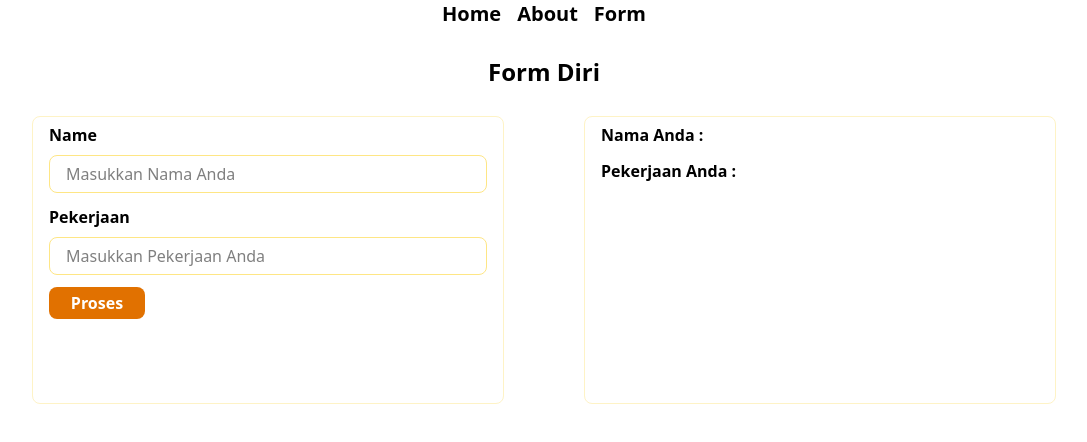
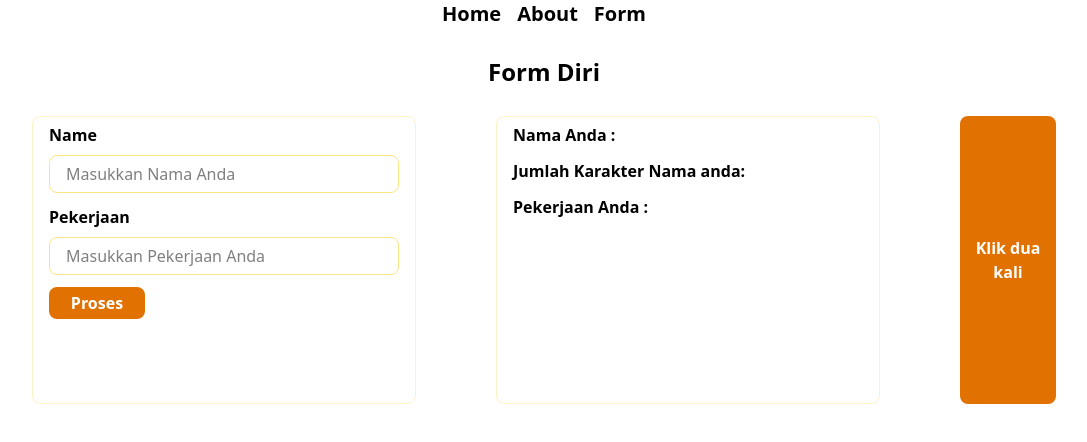
Before and after one commit to loardiSteve/mini-project-1, a React (Vite) app in the folder mini-project-1/: page /form in a window 1280 px wide. Shown: the top 442 px of the page, without its empty margins (96-1183 px from the left). Built offline with nearby package versions, Linux system fonts and the light colour scheme.

Commit message:
enhance Form component with character count and required fields

```diff
--- a/mini-project-1/src/pages/form/Form.jsx
+++ b/mini-project-1/src/pages/form/Form.jsx
@@ -9,6 +9,7 @@ const Form = () => {
   const [submittedData, setSubmittedData] = useState({
     name: "",
     job: "",
+    totalCharOfName: "",
   });
 
   const handleChange = (e) => {
@@ -25,7 +26,9 @@ const Form = () => {
     setSubmittedData({
       name: formData.name,
       job: formData.job,
+      length: formData.name.split("").length,
     });
+
     setFormData({
       name: "",
       job: "",
@@ -50,6 +53,7 @@ const Form = () => {
               placeholder="Masukkan Nama Anda"
               onChange={handleChange}
               value={formData.name}
+              required
               className="px-4 py-1.5 border border-amber-200 rounded-lg"
             />
           </div>
@@ -63,6 +67,7 @@ const Form = () => {
               placeholder="Masukkan Pekerjaan Anda"
               onChange={handleChange}
               value={formData.job}
+              required
               className="px-4 py-1.5 border border-amber-200 rounded-lg"
             />
           </div>
@@ -79,10 +84,19 @@ const Form = () => {
             <h2>{submittedData.name}</h2>
           </div>
           <div>
+            <h2 className="font-semibold">Jumlah Karakter Nama anda:</h2>
+            <h2>{submittedData.length}</h2>
+          </div>
+          <div>
             <h2 className="font-semibold">Pekerjaan Anda :</h2>
             <h2>{submittedData.job}</h2>
           </div>
         </div>
+        <button
+          onDoubleClick={() => alert("mantap")}
+          className="max-w-24 text-white bg-amber-600 rounded-lg px-3 py-1 hover:bg-rose-100 hover:text-black transition-colors duration-200 ease-in-out cursor-pointer font-semibold">
+          Klik dua kali
+        </button>
       </div>
     </div>
   );
```
Also changed, not shown: 1 other file (tests, documents, lock files or other folders).
